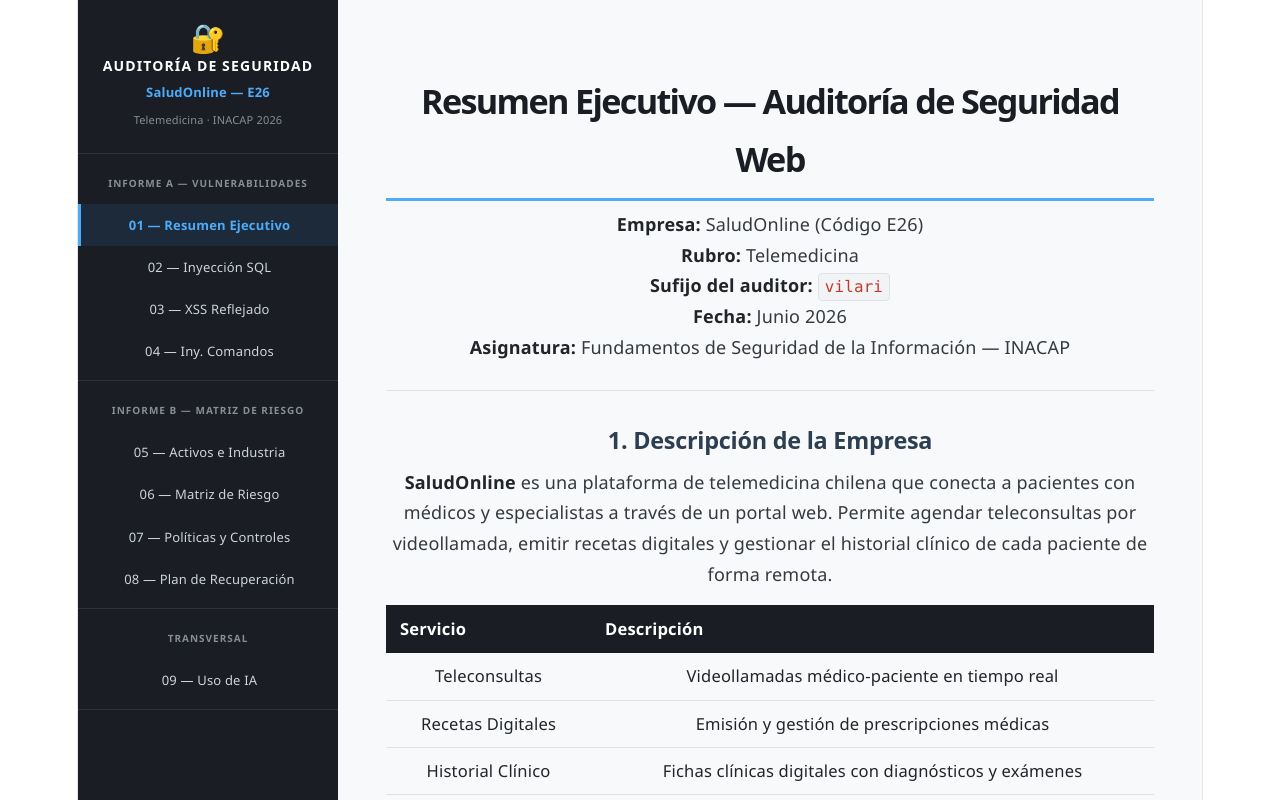
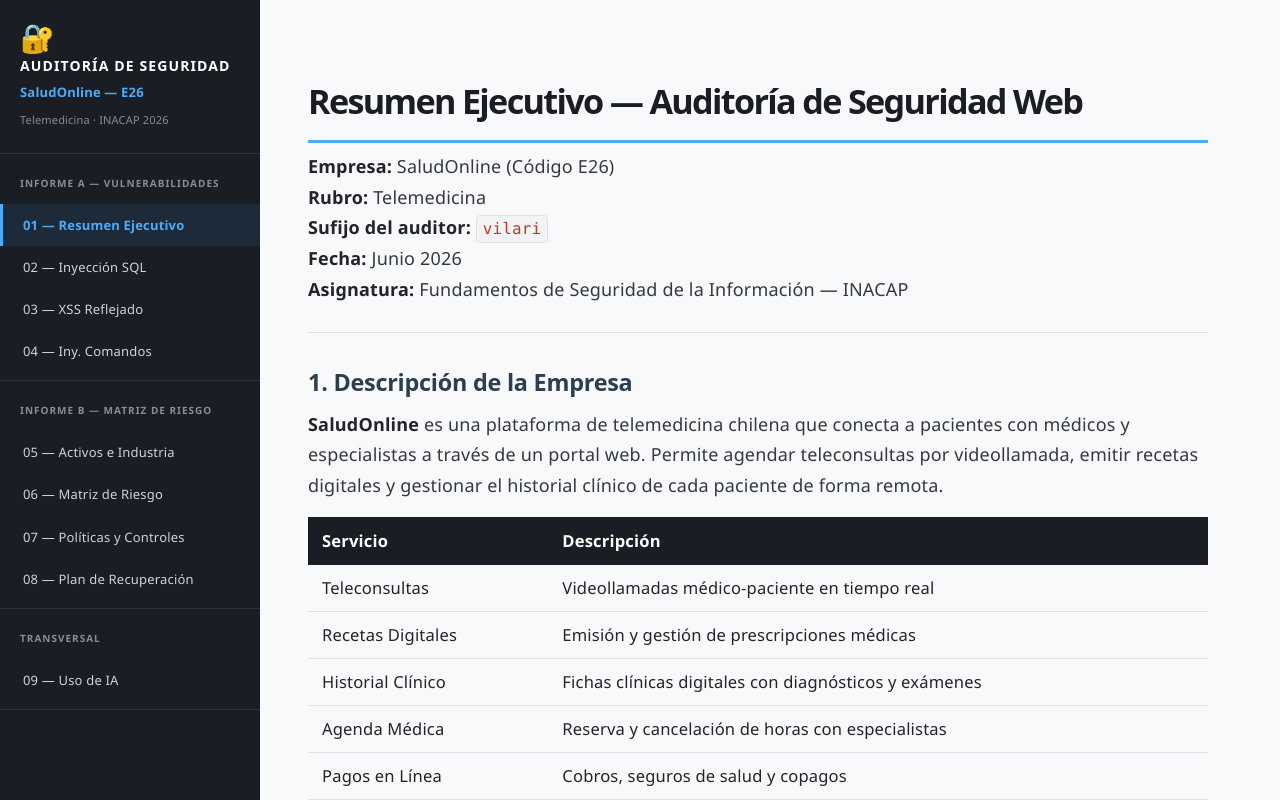
Before and after one commit to donkked/auditoria_vilari, a React (Vite) app: page / in a window 1280 px wide. Shown: the top 800 px of the page. Built offline with nearby package versions, Linux system fonts and the light colour scheme.

Commit message:
fix: ajustar index.css para layout de auditoria a pantalla completa
Elimina el width fijo y text-align center del root que bloqueaban
el sidebar de ancho completo de la aplicacion de auditoria.

```diff
--- a/src/index.css
+++ b/src/index.css
@@ -51,14 +51,8 @@
 }
 
 #root {
-  width: 1126px;
-  max-width: 100%;
-  margin: 0 auto;
-  text-align: center;
-  border-inline: 1px solid var(--border);
+  width: 100%;
   min-height: 100svh;
-  display: flex;
-  flex-direction: column;
   box-sizing: border-box;
 }
 
```
